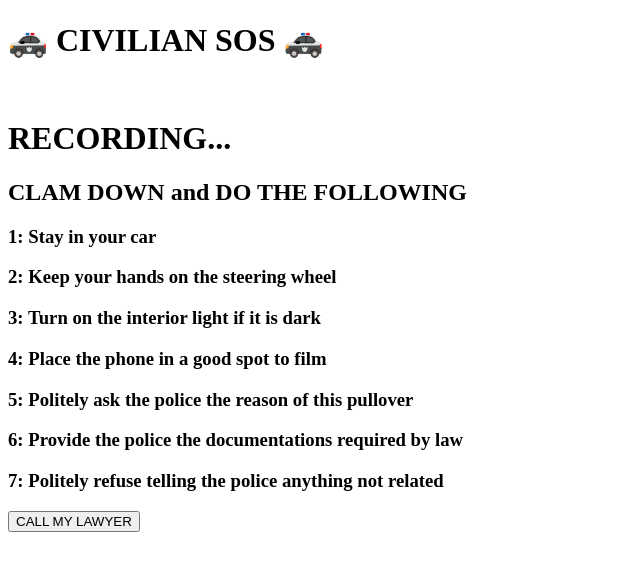
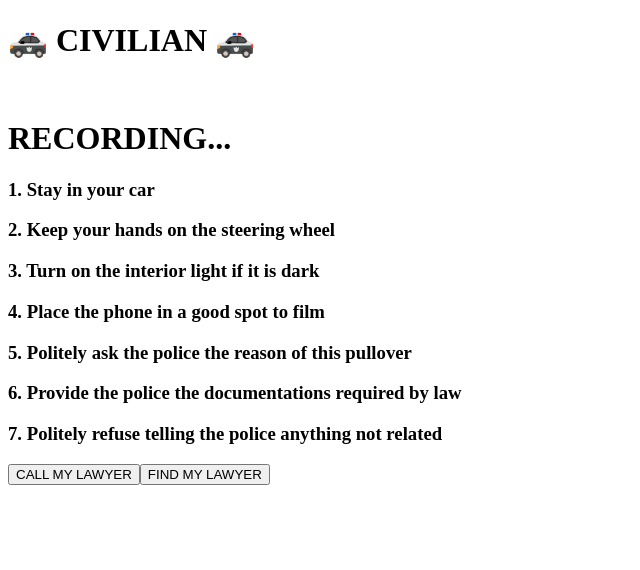
Before and after one commit to DFWHackers/Civilian, a React app: page / in a window 1280 px wide. Both pictures are taken after a click on the button "I GOT PULLED OVER !!!". Shown: the top 570 px of the page, without its empty margins (0-640 px from the left). Built offline with nearby package versions, Linux system fonts and the light colour scheme; the HTML template or start-up script is replaced by a standard one.

Commit message:
Add styles

```diff
--- a/client/src/components/CallLawyer.jsx
+++ b/client/src/components/CallLawyer.jsx
@@ -3,7 +3,7 @@ import React from 'react';
 const CallLawyer = (props) => {
   return (
     <div>
-      <h3>📞 Calling...</h3>
+      <h1 className="makingPhoneCall">📞 Calling...</h1>
     </div>
   );
 };
--- a/client/src/components/stepsPartOne.jsx
+++ b/client/src/components/stepsPartOne.jsx
@@ -10,20 +10,20 @@ class StepsPartOne extends React.Component {
 
     return (
       <div>
-        <h1> RECORDING... </h1>
-        <h2>CLAM DOWN and DO THE FOLLOWING</h2>
+        <h1 className="recordHeader"> RECORDING... </h1>
         <div>
-          <h3>1: Stay in your car </h3>
-          <h3>2: Keep your hands on the steering wheel </h3>
-          <h3>3: Turn on the interior light if it is dark </h3>
-          <h3>4: Place the phone in a good spot to film</h3>
-          <h3>5: Politely ask the police the reason of this pullover</h3>
-          <h3>6: Provide the police the documentations required by law</h3>
-          <h3>7: Politely refuse telling the police anything not related</h3>
+          <h3>1. Stay in your car </h3>
+          <h3>2. Keep your hands on the steering wheel </h3>
+          <h3>3. Turn on the interior light if it is dark </h3>
+          <h3>4. Place the phone in a good spot to film</h3>
+          <h3>5. Politely ask the police the reason of this pullover</h3>
+          <h3>6. Provide the police the documentations required by law</h3>
+          <h3>7. Politely refuse telling the police anything not related</h3>
           {this.props.clickCallLawyer
             ? < CallLawyer />
-            : <button onClick={this.props.handleCallLawyer}>CALL MY LAWYER</button>
+            : <button className="callLawyerBtn" onClick={this.props.handleCallLawyer}>CALL MY LAWYER</button>
           }
+          <button className="findLawyerBtn">FIND MY LAWYER</button>
           <br></br>
         </div>
       </div>
--- a/client/src/components/stepsPartTwo.jsx
+++ /dev/null
@@ -1,48 +0,0 @@
-import React from 'react';
-import CallLawyer from './CallLawyer.jsx';
-
-class StepsPartOne extends React.Component {
-  constructor(props) {
-    super(props)
-  }
-  render () {
-
-
-    return (
-      <div>
-        <h1>!!!RECORDING!!!</h1>
-        <h2>CLAM DOWN and DO THE FOLLOWING</h2>
-        <div>
-          <h3>1: Politely ask the police the reason of this pullover</h3>
-          <h3>2: Provide documentations that are required by law</h3>
-          {this.props.clickCallLawyer
-            ? < CallLawyer />
-            : <button onClick={this.props.handleCallLawyer}>CALL MY LAWYER</button>
-          }
-        </div>
-      </div>
-    );
-  }
-
-}
-
-// const StepsPartOne = (props) => {
-//   return (
-//     <div>
-//       <h1>📸 !!!RECORDING!!! 📸</h1>
-//       <div>
-//         <h3>Step 1:xxxxxxxxxx </h3>
-//         <h3>Step 2:xxxxxxxxxx </h3>
-//         <h3>Step 3:xxxxxxxxxx </h3>
-//         <h3>Step 4:xxxxxxxxxx </h3>
-//         <h3>Step 5:xxxxxxxxxx </h3>
-//         {props.clickCallLawyer
-//           ? < CallLawyer />
-//           : <button onClick={props.handleCallLawyer}>CALL MY LAWYER</button>
-//         }
-//       </div>
-//     </div>
-//   );
-// };
-
-export default StepsPartOne;
--- a/client/src/index.jsx
+++ b/client/src/index.jsx
@@ -1,7 +1,6 @@
 import React from 'react';
 import ReactDOM from 'react-dom/client';
 import StepsPartOne from './components/stepsPartOne.jsx';
-import StepsPartTwo from './components/stepsPartTwo.jsx';
 
 
 class App extends React.Component {
@@ -43,7 +42,7 @@ class App extends React.Component {
   render () {
     return (
       <div className="app" >
-        <h1 className="title">🚓 CIVILIAN SOS 🚓</h1>
+        <h1 className="title">🚓 CIVILIAN 🚓</h1>
         {/* <button>Sign In</button>
         <br></br><button>Use As Guest</button><br></br> */}
         <br></br>{this.state.clickPullOverBtn
```
Also changed, not shown: 2 other files (tests, documents, lock files or other folders).
